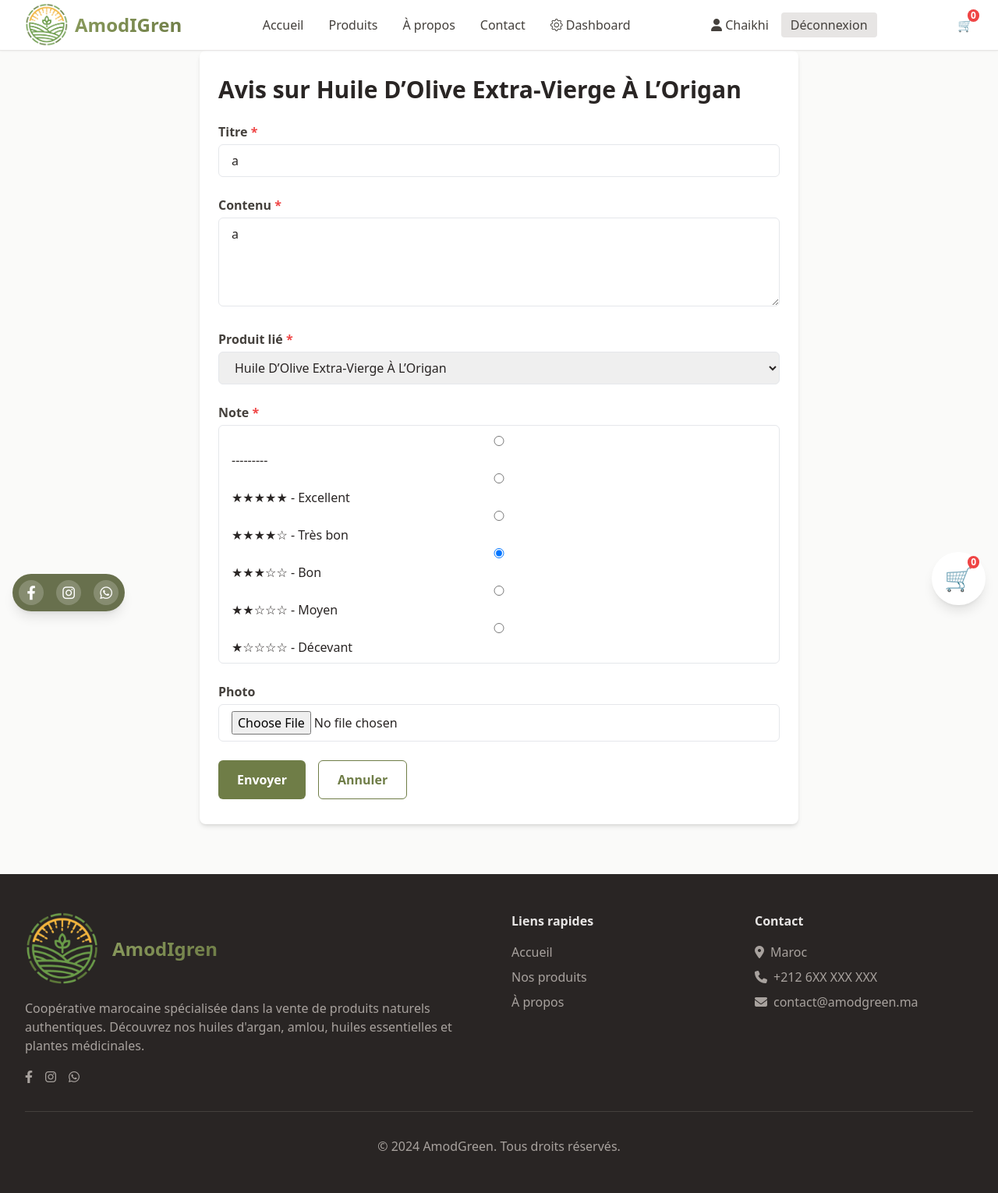
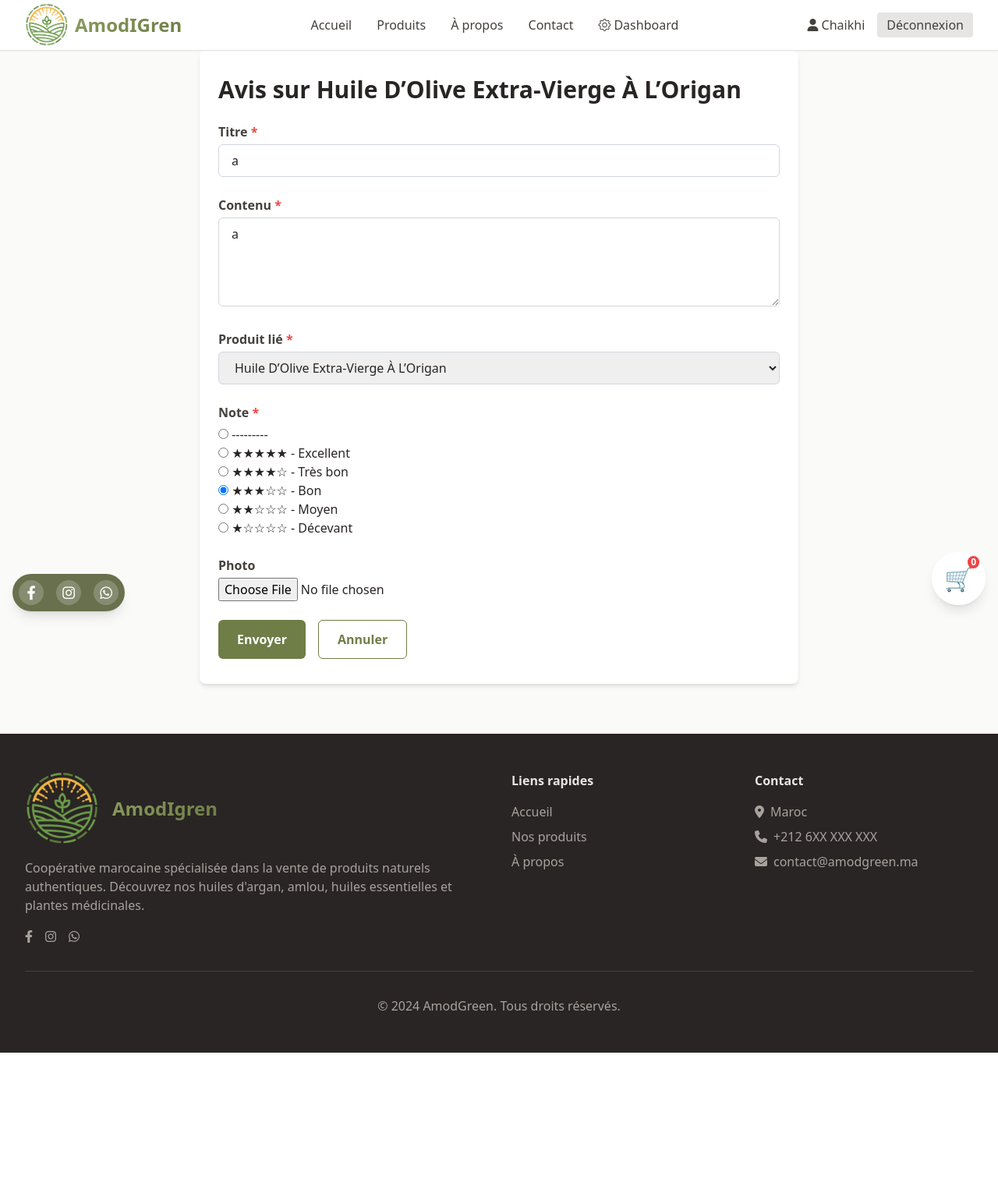
Before and after one commit to othmane-chaikhi/AmodgreenStore, a Django app: a page that uses templates/base.html in a window 1280 px wide. Shown: the whole page at 78% size. After the commit the page ends 1350 px from the top, so only its background shows below. Run offline with Django 4.2, Linux system fonts and the light colour scheme; a user stored in the database is signed in; data comes from the database, SQL or seed files in the repository; data that the repository does not hold is empty; some libraries are stand-ins or nearby versions.

Commit message:
Updated base.html

```diff
--- a/templates/base.html
+++ b/templates/base.html
@@ -1,5 +1,4 @@
 {% load static %}
-{% load widget_tweaks %}
 
 <!DOCTYPE html>
 <html lang="fr" class="h-full">
@@ -70,16 +69,6 @@
 
                 </div>
 
-                <!-- Cart Icon for larger screens -->
-                <div class="hidden sm:flex items-center space-x-6">
-                    <a href="{% url 'view_cart' %}" class="relative text-gray-700 hover:text-green-700">
-                        🛒
-                        <span
-                            class="absolute -top-2 -right-2 bg-red-500 text-white text-xs font-bold rounded-full px-1">
-                            {{ cart_count|default:0 }}
-                        </span>
-                    </a>
-                </div>
                 <!-- Cart Icon -->
                 <div class="fixed bottom-6 right-4 z-50 bg-white p-3 sm:p-4 rounded-full shadow-lg">
                     <a href="{% url 'view_cart' %}"
@@ -221,7 +210,6 @@
     </footer>
     <script src="{% static 'js/main.js' %}"></script>
     <script defer src="https://cdn.jsdelivr.net/npm/alpinejs@3.x.x/dist/cdn.min.js"></script>
-    <script src="https://cdn.jsdelivr.net/npm/alpinejs@3.x.x/dist/cdn.min.js" defer></script>
     <script>
         window.productName = "{{ product.name }} - AmodGreen";
         window.productDescription = "{{ product.description|truncatewords:20 }}";
--- a/templates/store/cart.html
+++ b/templates/store/cart.html
@@ -22,10 +22,10 @@
                         {% for item in cart.items.all %}
                         <tr>
                             <td class="px-6 py-4 text-center">
-    {{ item.variant.product.name }} - {{ item.variant.name }}
-</td>
+                                {{ item.variant.product.name }} - {{ item.variant.name }}
+                            </td>
                             <td class="px-6 py-4 text-center">{{ item.quantity }}</td>
-                            <td class="px-6 py-4 text-center">{{ item.product.price }} MAD</td>
+                            <td class="px-6 py-4 text-center">{{ item.variant.price }} MAD</td>
                             <td class="px-6 py-4 text-center">{{ item.total_price }} MAD</td>
                             <td class="px-6 py-4 text-center">
                                 <a href="{% url 'remove_from_cart' item.id %}" class="text-red-600 hover:underline">
--- a/templates/store/product_detail.html
+++ b/templates/store/product_detail.html
@@ -1,5 +1,4 @@
 {% extends 'base.html' %}
-{% load crispy_forms_tags %}
 {% load static %}
 {% load math_filters %}
 
--- a/templates/store/review_form.html
+++ b/templates/store/review_form.html
@@ -1,5 +1,4 @@
 {% extends 'base.html' %}
-{% load widget_tweaks %}
 
 {% block title %}Modifier un avis {{ product.name }}{% endblock %}
 
@@ -15,7 +14,9 @@
         <label for="{{ field.id_for_label }}" class="block mb-1 font-semibold text-stone-700">
           {{ field.label }}{% if field.field.required %} <span class="text-red-500">*</span>{% endif %}
         </label>
-        {{ field|add_class:"w-full px-4 py-2 border rounded-md focus:outline-none focus:ring-2 focus:ring-olive-500" }}
+        <div class="field-wrapper">
+          {{ field }}
+        </div>
         {% if field.help_text %}
           <p class="text-xs text-stone-400 mt-1">{{ field.help_text }}</p>
         {% endif %}
@@ -38,4 +39,27 @@
     </div>
   </form>
 </div>
+
+<style>
+.field-wrapper input[type="text"],
+.field-wrapper input[type="email"],
+.field-wrapper input[type="number"],
+.field-wrapper textarea,
+.field-wrapper select {
+    width: 100%;
+    padding: 0.5rem 1rem;
+    border: 1px solid #d1d5db;
+    border-radius: 0.375rem;
+    font-size: 1rem;
+}
+
+.field-wrapper input:focus,
+.field-wrapper textarea:focus,
+.field-wrapper select:focus {
+    outline: none;
+    border-color: #8a9b5d;
+    ring: 2px;
+    ring-color: #8a9b5d;
+}
+</style>
 {% endblock %}
```
Also changed, not shown: templates/store/product_list.html (+4 -3 lines).
